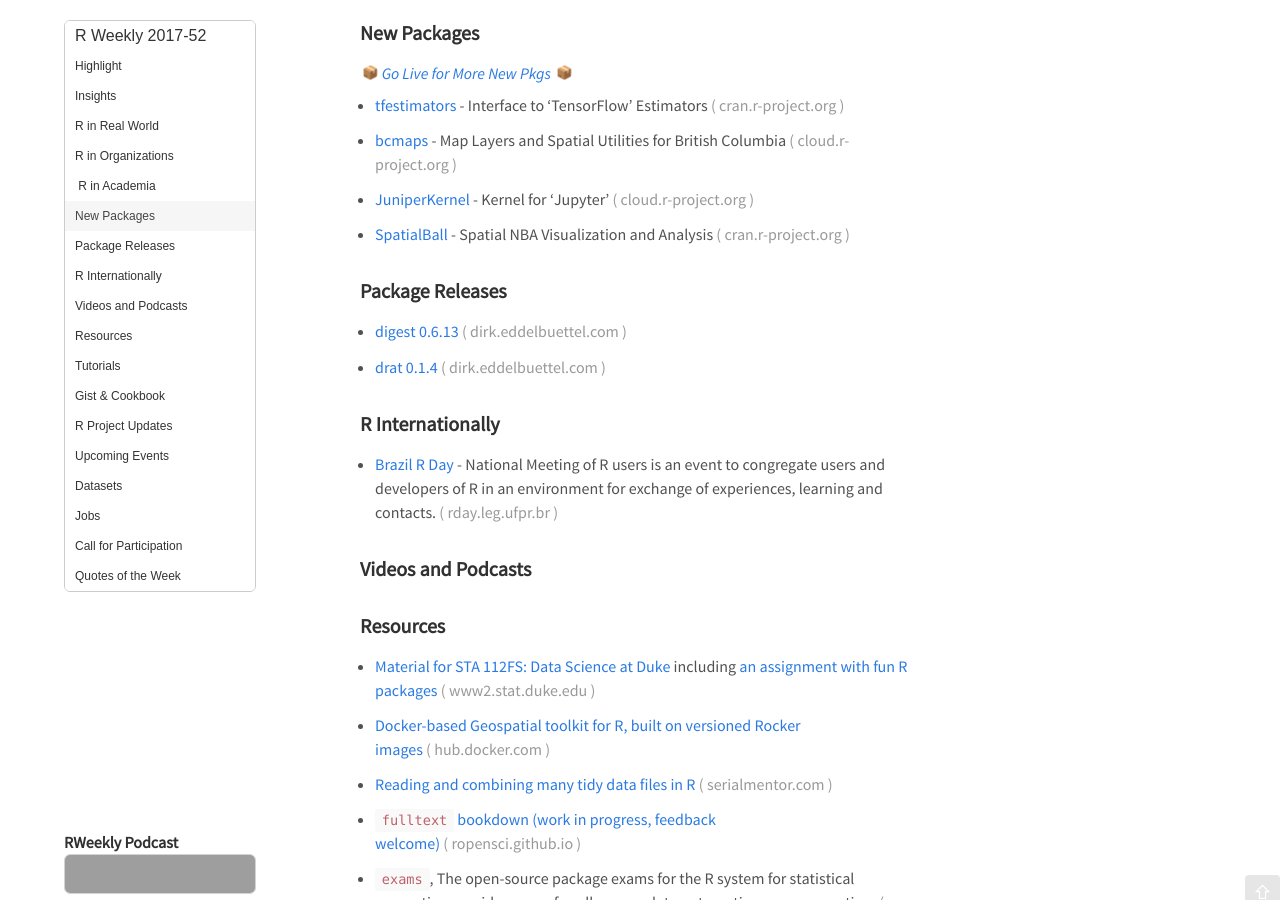
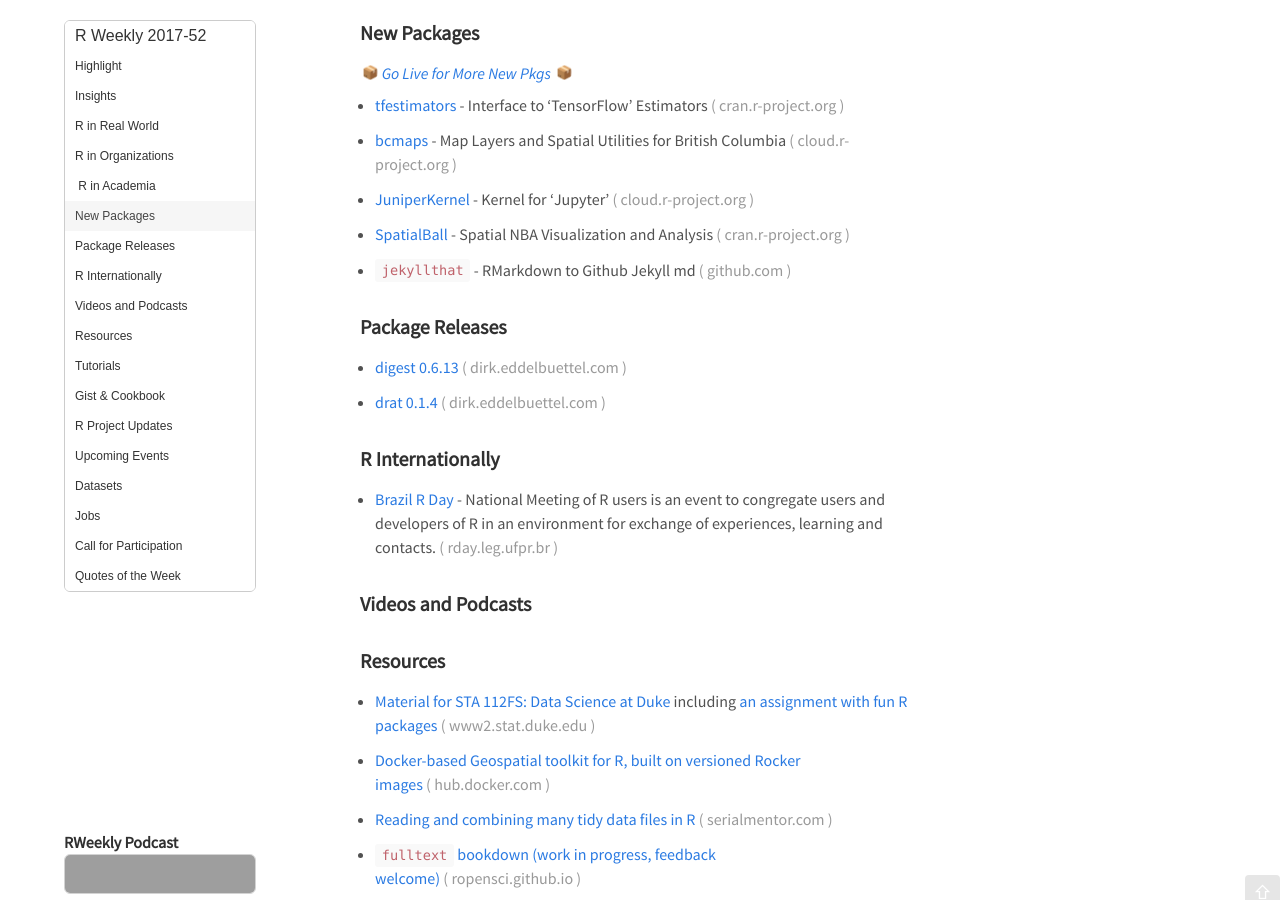
Before and after one commit to rweekly/rweekly.org, a Jekyll site: the page built from draft.md, in a window 1280 px wide and 900 px high, scrolled down 2431 px. Built offline with Jekyll 4.4.1, drawn with Linux system fonts in a browser that asks for light colours; emoji names are drawn with the system emoji font; comment, search, counter and statistics services are not loaded; grey boxes are pictures that could not be loaded.

Commit message:
Update draft.md
Since @colinfay himself has no time :wink:

```diff
--- a/draft.md
+++ b/draft.md
@@ -81,6 +81,7 @@
 
 + [SpatialBall](https://cran.r-project.org/web/packages/SpatialBall/index.html) - Spatial NBA Visualization and Analysis
 
++ [`jekyllthat`](https://github.com/ColinFay/jekyllthat) - RMarkdown to Github Jekyll md
 
 ### Package Releases
 
```
